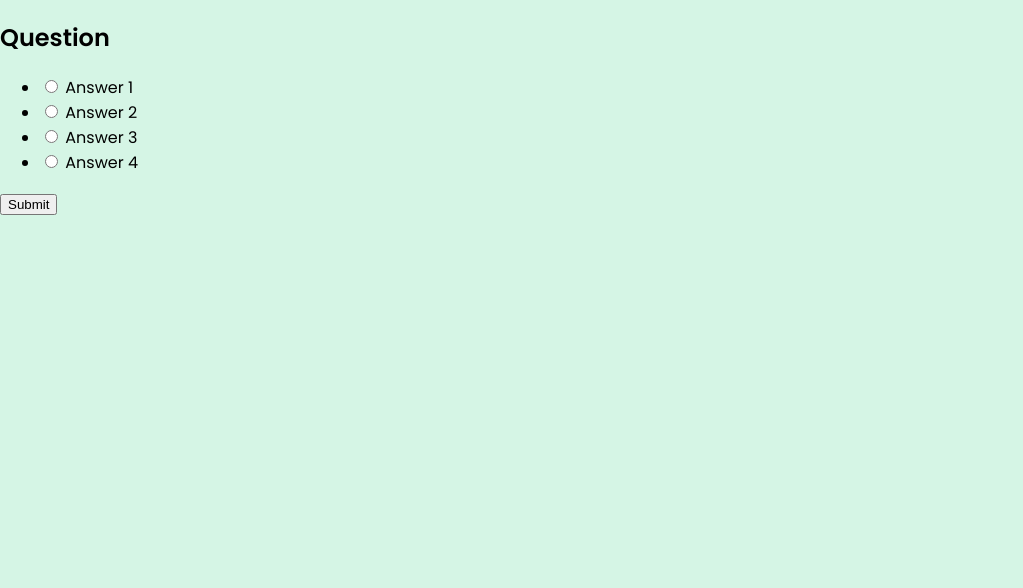
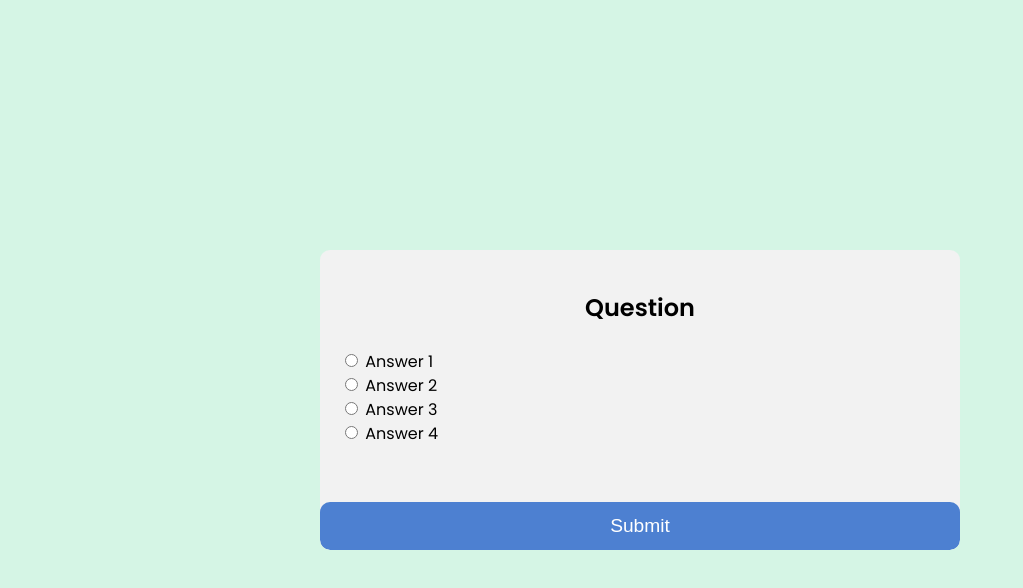
Before and after one commit to JoseLumbantobing/Quiz-App, a plain HTML site: page index.html in a window 1280 px wide. Shown: the whole page, without its empty margins (0-1023 px from the left). Drawn offline with Linux system fonts and the light colour scheme.

Commit message:
Added style in css file

```diff
--- a/style.css
+++ b/style.css
@@ -6,7 +6,50 @@
 
 body {
     background-color: #d5f5e5;
+    display: flex;
     font-family: 'Poppins', sans-serif;
+    min-height: 100vh;
     margin: 0;
     padding: 0;
 }
+
+h2 {
+    margin-top: 40px;
+    text-align: center;
+}
+
+.container {
+    background-color: #f2f2f2;
+    border-radius: 10px;
+    margin: auto;
+    overflow: hidden;
+    width: 50%;
+}
+
+ul {
+    padding: 5px 20px 40px;
+}
+
+ul li {
+    line-height: 1.5;
+    list-style-type: none;
+}
+
+button {
+    background-color: #4d80d1;
+    border: none;
+    border-radius: 10px;
+    color: #fff;
+    cursor: pointer;
+    font-size: 1.2rem;
+    padding: .8rem;
+    width: 100%;
+}
+
+button:hover {
+    background-color: #5a8fe6;
+}
+
+button:active {
+    background-color: #326fd1;
+}
```
